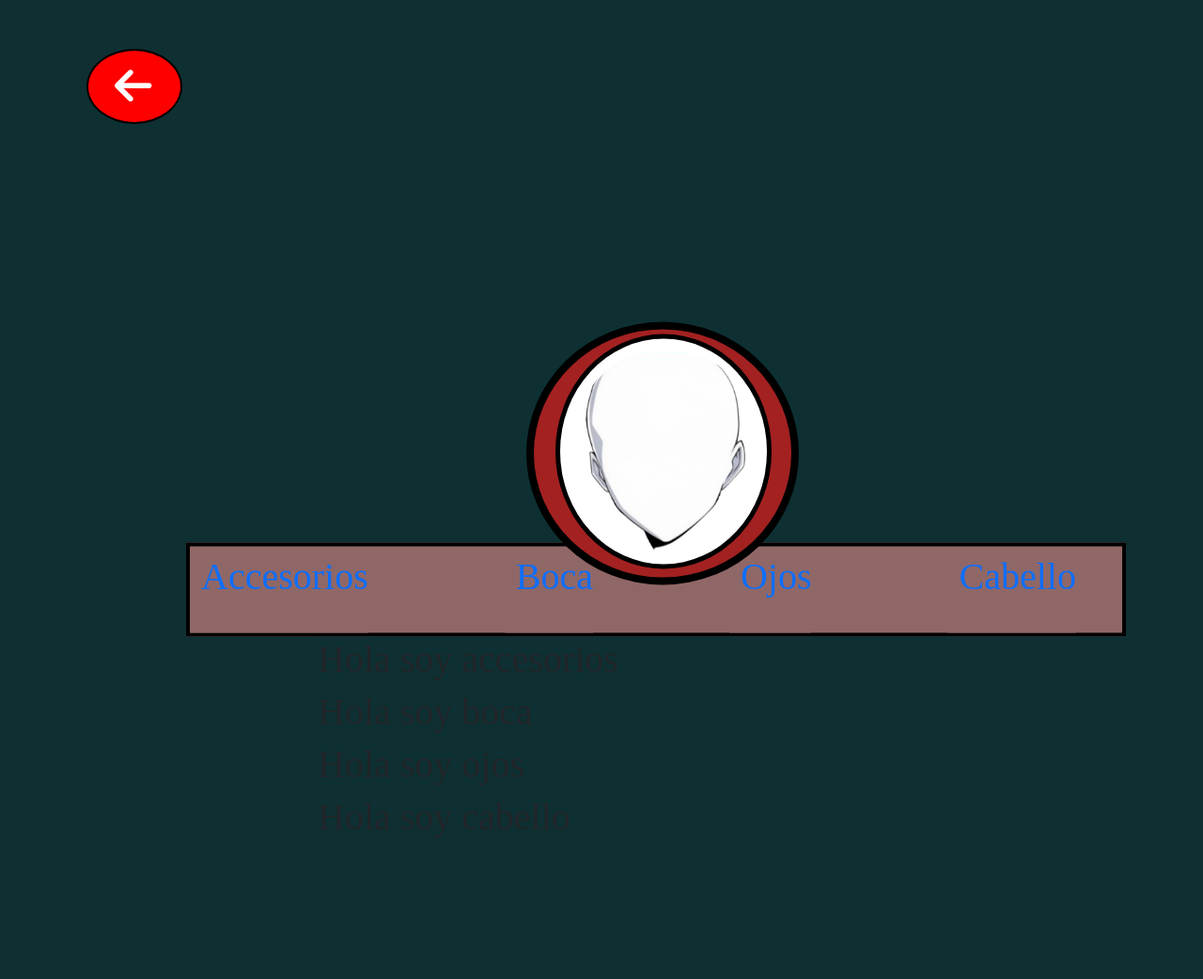
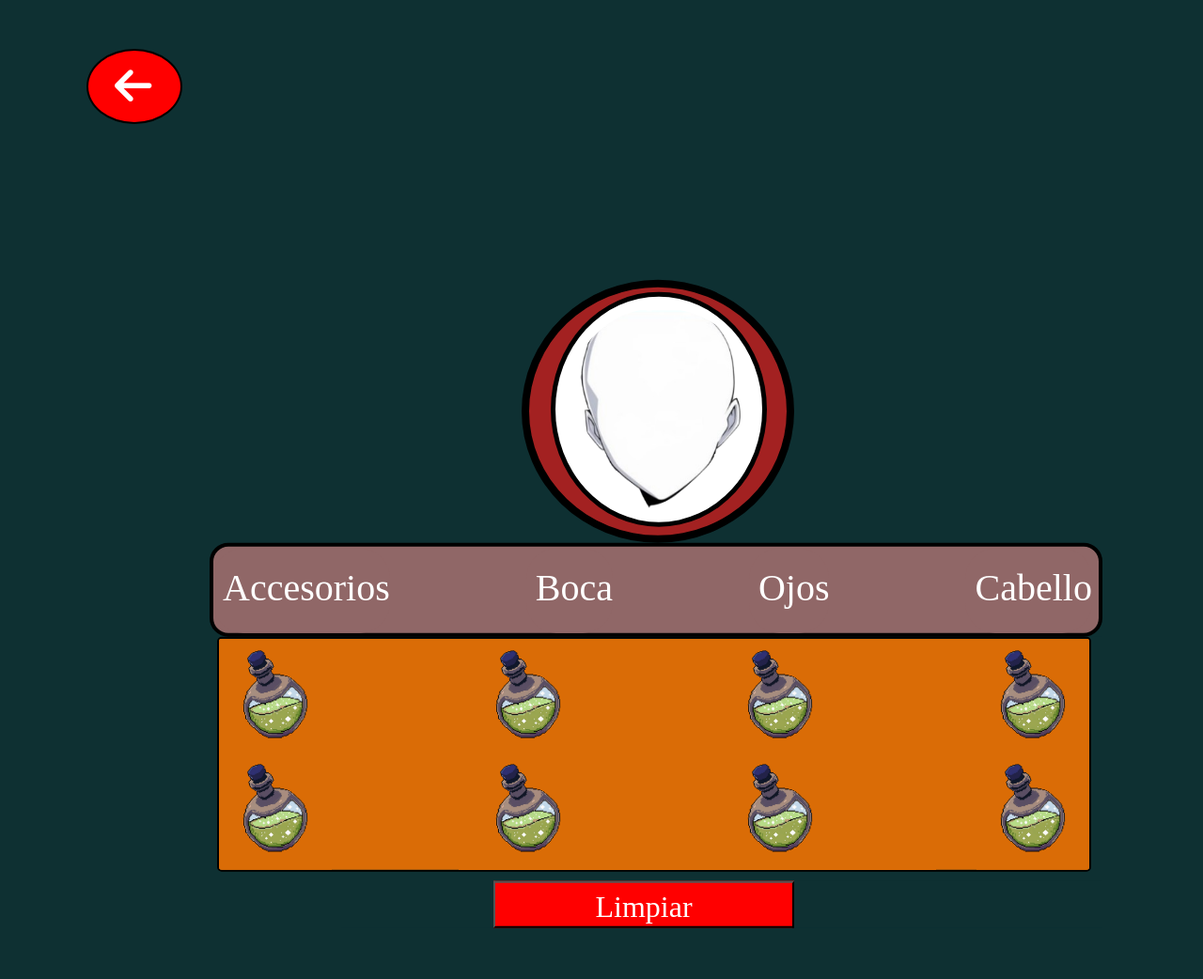
Before and after one commit to KeinerNarvaez/Proyecto-juego, a PHP site: page /avatar.html in a window 1280 px wide. Shown: the top 1042 px of the page at 94% size. Run offline with PHP 8.4, Linux system fonts and the light colour scheme; some libraries are stand-ins or nearby versions; some web fonts are replaced.

Commit message:
diseñod de avatar completo

```diff
--- a/avatar.html
+++ b/avatar.html
@@ -21,7 +21,7 @@
       <!--flecha-->
    <div class="salir-menu" >
     <div class="flecha">
-        <a class="text-boton" href="/index.html"><i class="fa-solid fa-arrow-left" style="font-size: 45px; color: white; background-color: red;"></i></a> <br>
+        <a class="text-boton" href="menu.html"><i class="fa-solid fa-arrow-left" style="font-size: 45px; color: white; background-color: red;"></i></a> <br>
     </div>
    </div>
    <!--/flecha-->
@@ -34,43 +34,97 @@
                    <img src="/Assest/boseto_removido.png" alt="" srcset="">
                 </div>
                 <!--avatares-->
+
                 <div class="opciones-avatar">
                     <div class="nombre-opcion">
-                        <a href="">Accesorios</a>
-                        <a href="">Boca</a>
-                        <a href="">Ojos</a>
-                        <a href="">Cabello</a>
+                        <a href="#accesorios">Accesorios</a>
+                        <a href="#boca">Boca</a>
+                        <a href="#ojos">Ojos</a>
+                        <a href="#cabello">Cabello</a>
                     </div>
-
-                    <div class="imagenes" id="accesorios">
-                        <h1>Hola soy accesorios</h1>
-
+                </div>
+                <div class="cuadro">
+                    <div class="imagenes" id="accesorios" >
+                        <img src="/Assest/pocionAmarilla.png" alt="" srcset="">
+                        <img src="/Assest/pocionAmarilla.png" alt="" srcset="">
+                        <img src="/Assest/pocionAmarilla.png" alt="" srcset="">
+                        <img src="/Assest/pocionAmarilla.png" alt="" srcset="">
                     </div>
-
-                    <div class="imagenes" id="boca">
-                        <h1>Hola soy boca</h1>
-
+                    <div class="imagenes"  >
+                        <img src="/Assest/pocionAmarilla.png" alt="" srcset="">
+                        <img src="/Assest/pocionAmarilla.png" alt="" srcset="">
+                        <img src="/Assest/pocionAmarilla.png" alt="" srcset="">
+                        <img src="/Assest/pocionAmarilla.png" alt="" srcset="">
                     </div>
-
-                    <div class="imagenes" id="ojos">
-                        <h1>Hola soy ojos</h1>
-
+                    <div class="imagenes"  >
+                        <img src="/Assest/pocionAmarilla.png" alt="" srcset="">
+                        <img src="/Assest/pocionAmarilla.png" alt="" srcset="">
+                        <img src="/Assest/pocionAmarilla.png" alt="" srcset="">
+                        <img src="/Assest/pocionAmarilla.png" alt="" srcset="">
                     </div>
-
-                    <div class="imagenes" id="cabello">
-                        <h1>Hola soy cabello</h1>
-
+                    <br><br><br><br><br>
+                    <div class="imagenes" id="boca" >
+                        <img src="/Assest/pocionAnaranjado.png" alt="" srcset="">
+                        <img src="/Assest/pocionAnaranjado.png" alt="" srcset="">
+                        <img src="/Assest/pocionAnaranjado.png" alt="" srcset="">
+                        <img src="/Assest/pocionAnaranjado.png" alt="" srcset="">
                     </div>
-
+                    <div class="imagenes"  >
+                        <img src="/Assest/pocionAnaranjado.png" alt="" srcset="">
+                        <img src="/Assest/pocionAnaranjado.png" alt="" srcset="">
+                        <img src="/Assest/pocionAnaranjado.png" alt="" srcset="">
+                        <img src="/Assest/pocionAnaranjado.png" alt="" srcset="">
+                    </div>
+                    <div class="imagenes"  >
+                        <img src="/Assest/pocionAnaranjado.png" alt="" srcset="">
+                        <img src="/Assest/pocionAnaranjado.png" alt="" srcset="">
+                        <img src="/Assest/pocionAnaranjado.png" alt="" srcset="">
+                        <img src="/Assest/pocionAnaranjado.png" alt="" srcset="">
+                    </div>
+                    <br><br><br><br><br>
+                    <div class="imagenes" id="ojos" >
+                        <img src="/Assest/pocionAzul.png" alt="" srcset="">
+                        <img src="/Assest/pocionAzul.png" alt="" srcset="">
+                        <img src="/Assest/pocionAzul.png" alt="" srcset="">
+                        <img src="/Assest/pocionAzul.png" alt="" srcset="">
+                    </div>
+                    <div class="imagenes">
+                        <img src="/Assest/pocionAzul.png" alt="" srcset="">
+                        <img src="/Assest/pocionAzul.png" alt="" srcset="">
+                        <img src="/Assest/pocionAzul.png" alt="" srcset="">
+                        <img src="/Assest/pocionAzul.png" alt="" srcset="">
+                    </div>
+                    <div class="imagenes">
+                        <img src="/Assest/pocionAzul.png" alt="" srcset="">
+                        <img src="/Assest/pocionAzul.png" alt="" srcset="">
+                        <img src="/Assest/pocionAzul.png" alt="" srcset="">
+                        <img src="/Assest/pocionAzul.png" alt="" srcset="">
+                    </div>
+                    <br><br><br><br><br>
+                    <div class="imagenes" id="cabello" >
+                        <img src="/Assest/pocionBlanca.png" alt="" srcset="">
+                        <img src="/Assest/pocionBlanca.png" alt="" srcset="">
+                        <img src="/Assest/pocionBlanca.png" alt="" srcset="">
+                        <img src="/Assest/pocionBlanca.png" alt="" srcset="">
+                    </div>
+                    <div class="imagenes"  >
+                        <img src="/Assest/pocionBlanca.png" alt="" srcset="">
+                        <img src="/Assest/pocionBlanca.png" alt="" srcset="">
+                        <img src="/Assest/pocionBlanca.png" alt="" srcset="">
+                        <img src="/Assest/pocionBlanca.png" alt="" srcset="">
+                    </div>
+                    <div class="imagenes"  >
+                        <img src="/Assest/pocionBlanca.png" alt="" srcset="">
+                        <img src="/Assest/pocionBlanca.png" alt="" srcset="">
+                        <img src="/Assest/pocionBlanca.png" alt="" srcset="">
+                        <img src="/Assest/pocionBlanca.png" alt="" srcset="">
+                    </div>
                 </div>
-
-           </div>
-
-
-
+                <div class="boton-limpiar">
+                    <button type="button">Limpiar</button>
+                </div>
+            </div>
     <!--avatar-->
-
-
 
     <script src="./js/index.js"></script>
     <script src="./bootstrap/js/bootstrap.js"></script>
--- a/css/avatar.css
+++ b/css/avatar.css
@@ -1,6 +1,7 @@
 
 *{
     font-family:kavoon;
+    margin: 0;
     cursor: url("../Assest/varita-magica.png"), auto;
     background-color: #0E3032;
 }
@@ -25,7 +26,7 @@
     position: absolute;
     top: 50%;
     left: 60%;
-    transform: translate(-50%, -50%);
+    transform: translate(-50%, -47%);
 }
 
 .boseto {
@@ -38,7 +39,8 @@
     background-color: #A32121;
     border-radius: 60%;
     position:relative;
-    margin-left: 222px;
+    margin-left: 192px;
+
 }
 .boseto img{
     width: 230px;
@@ -50,23 +52,83 @@
     border: 5px solid black;
 }
 
-
 .nombre-opcion{
-    margin-top: -45px;
+    border-radius: 20px;
+    margin-top: 0px;
     margin-left: -140px;
     display: flex;
-    width: 1000px;
+    width: 950px;
     height: 100px;
     border: 4px solid black;
     padding-top: 2px;
     gap: 145px;
     background-color: #906767;
+    font-family:kavoon;
 }
 
 .nombre-opcion a{
+    padding-top: 12px;
     font-size: 40px;
-    padding-left: 12px;
+    padding-left: 10px;
     text-decoration: none;
     background-color: #906767;
+    color: white;
+    border-radius: 32px;
+}
 
+.nombre-opcion a:hover {
+    background-color: #0c3e41; /* Cambia el color de fondo */
+    color: #FF9900; /* Cambia el color del texto */
+    box-shadow: 0 4px 8px rgba(0, 0, 0, 0.3); /* Añade una sombra sutil */
+    transition: all 0.3s ease; /* Transición suave para todos los efectos */
 }
+
+.cuadro{
+    background-color: #da6c06;
+    margin-left: -132px;
+    width: 930px;
+    height: 250px;
+    border-radius: 5px;
+    border: 2px solid black;
+    overflow-y: auto;
+    overflow-x: hidden;
+}
+
+.imagenes{
+    display: flex;
+    justify-content: space-between;
+    background-color: #da6c06;
+}
+
+.imagenes img{
+    background-color: #da6c06;
+    width:120px ;
+}
+
+
+.cuadro::-webkit-scrollbar {
+    width: 10px; /* Ancho del scrollbar */
+}
+
+.boton-limpiar{
+    margin-top: 10px;
+    margin-left: 20%;
+}
+
+.boton-limpiar button{
+    width: 320px;
+    height: 50px;
+    font-size: 32px;
+    color: white;
+    background-color: red;
+}
+
+
+.cuadro::-webkit-scrollbar-thumb {
+    background-color: rgb(233, 75, 75); /* Color de la barra de desplazamiento */
+    border-radius: 5px;
+}
+
+.cuadro::-webkit-scrollbar-track {
+    background-color: black; /* Color del track (fondo del scrollbar) */
+}
--- a/unirse_sala.html
+++ b/unirse_sala.html
@@ -59,7 +59,7 @@
            <!--boton-->
         <div class="boton-envio" style="margin-left: 100px; ">
             <div class="boton" id="boton-envio">
-              <a href="/index.html" class="text-boton"><input type="submit" style="font-size: 25px;"  value="Unirse" ></a>   <!--boton, pero es un input-->
+              <a href="/avatar.html" class="text-boton"><input type="submit" style="font-size: 25px;"  value="Unirse" ></a>   <!--boton, pero es un input-->
             </div>
         </div>
 
```
Also changed, not shown: menu.html (+7 -0 lines), Assest/hechizo1.png (added), Assest/hechizo2.png (added), Assest/hechizo3.png (added), Assest/hechizo4.png (added), Assest/hechizo5.png (added).
